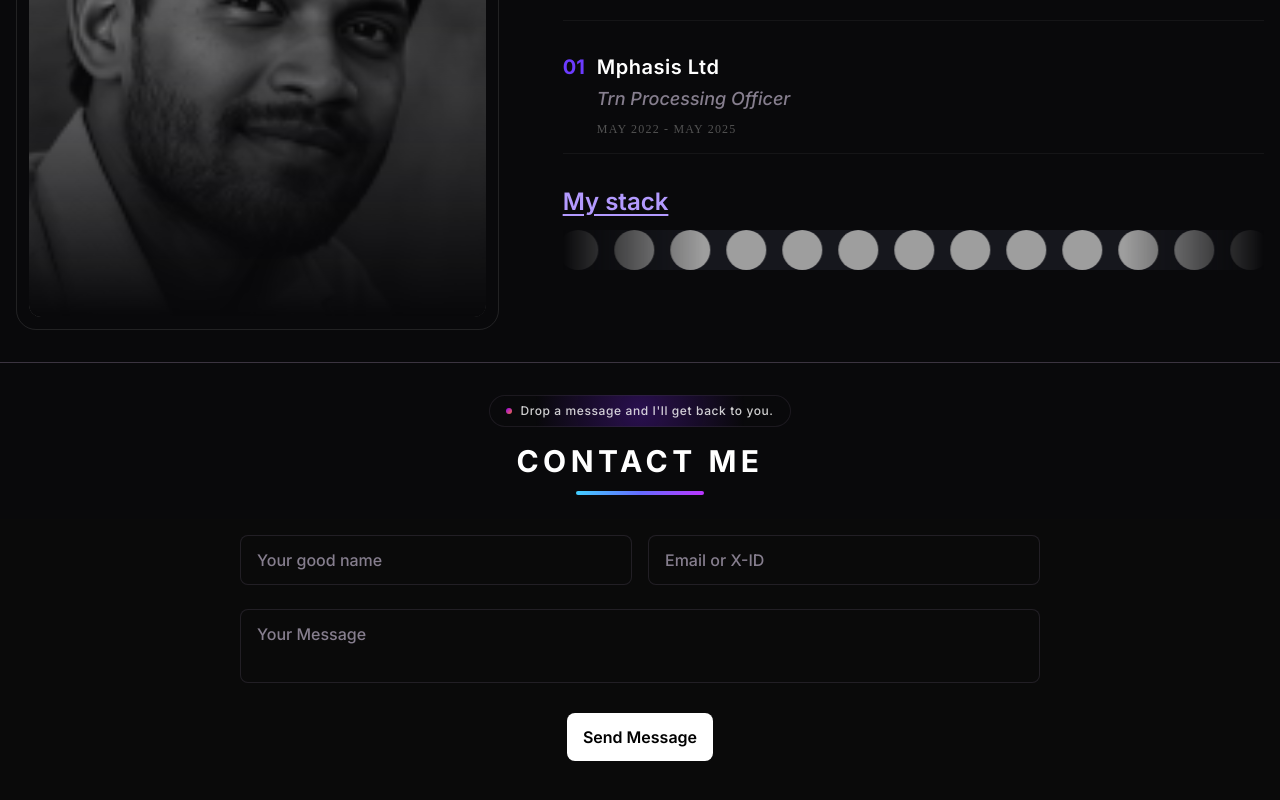
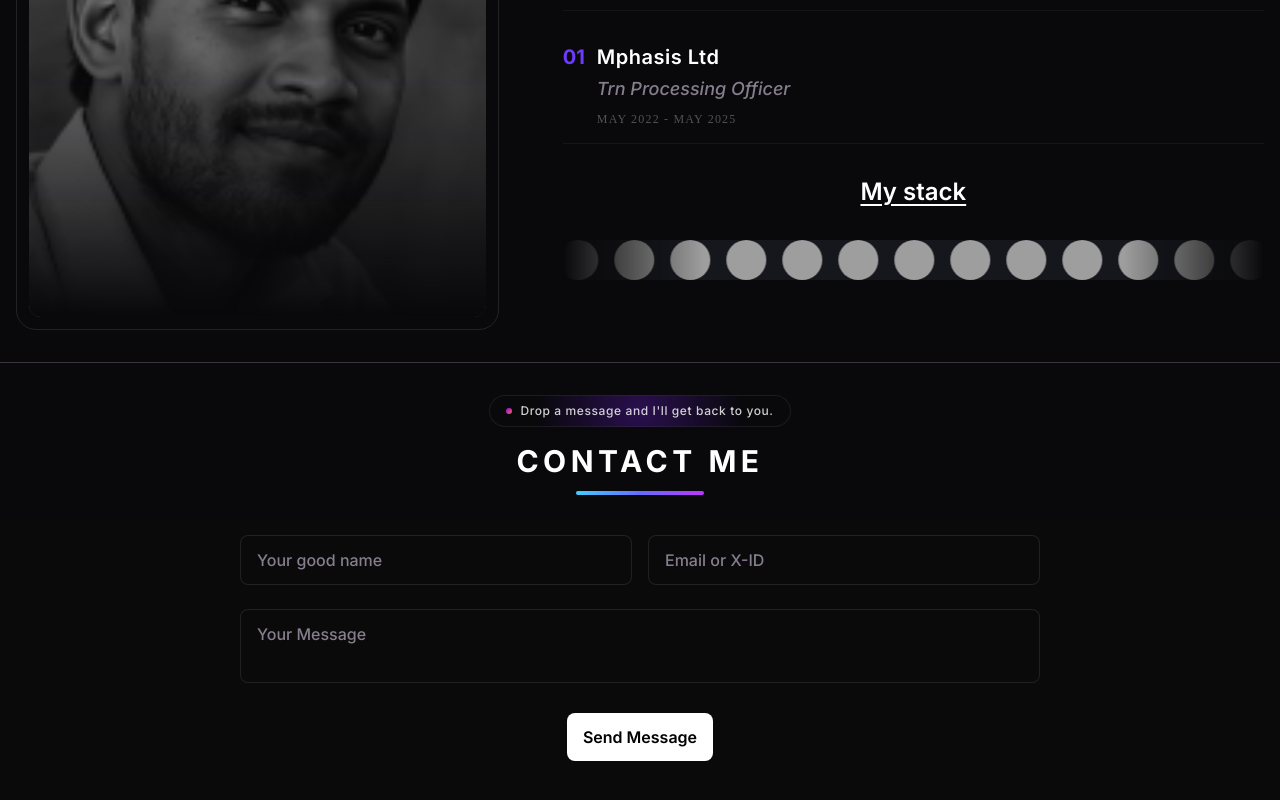
Before and after one commit to RaviGahire/Portfolio, a React (Vite) app: page / in a window 1280 px wide. Shown: the part 2477-3277 px from the top of the page. Built offline with nearby package versions, Linux system fonts and the light colour scheme; grey boxes are pictures that could not be loaded.

Commit message:
refactor: Update Experience component to use a structured interface for experience data

```diff
--- a/src/components/about/Experience.tsx
+++ b/src/components/about/Experience.tsx
@@ -1,10 +1,16 @@
 import { motion } from "motion/react";
 import { MyStack } from "../common/MyStack";
 
-type Props = {
-  expData: string[];
+interface ExperienceItem {
+  org: string;
+  role: string;
+  fromTo: string;
+}
+
+type ExperienceProps = {
+  expData: ExperienceItem[];
 };
-export const Experience = ({ expData }:Props) => {
+export const Experience = ({ expData }:ExperienceProps) => {
   return (
     <div className="grid grid-cols-1 md:grid-cols-12 gap-4 md:gap-16 items-center px-4">
       {/* Image */}
@@ -62,9 +68,9 @@ export const Experience = ({ expData }:Props) => {
           ))}
         </div>
         {/* my stack */}
-        <div className="pt-4 md:pt-8 ">
-          <div className="pb-3">
-            <p className=" lg:text-2xl font-inter font-semibold text-lavender underline underline-offset-4">
+        <div className="pt-4 md:pt-8 flex flex-col items-center justify-center ">
+          <div className="pb-8 ">
+            <p className="text-base lg:text-2xl font-inter font-semibold text-primary-text underline underline-offset-4">
               My stack
             </p>
           </div>
```
